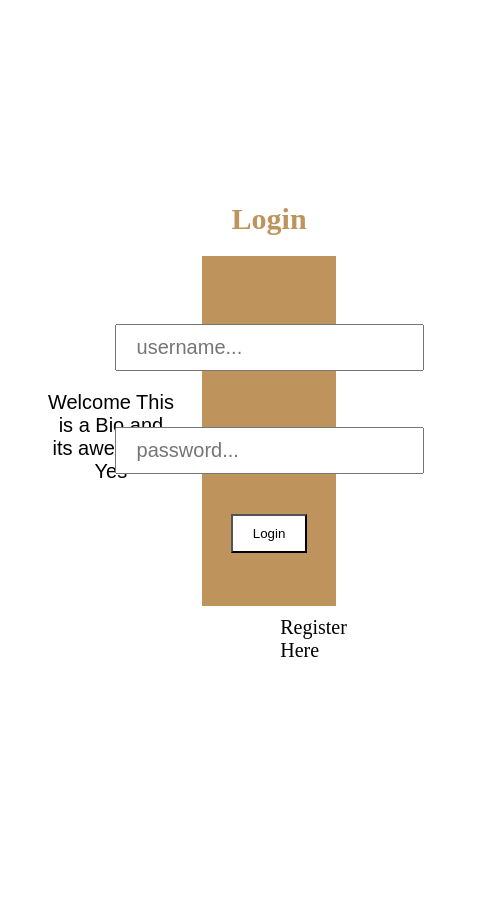
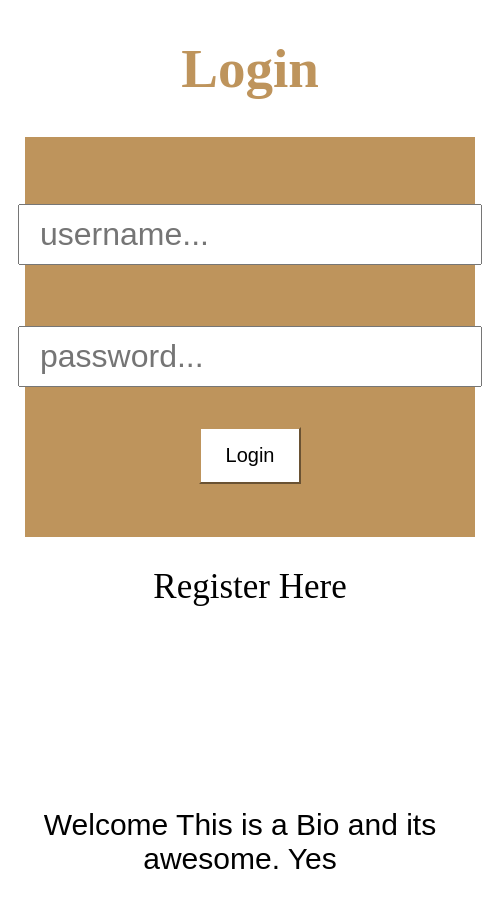
Before and after one commit to rhyusarmiento/rs-capstone-frontend, a React (Create React App) app: page / in a window 390 px wide. Shown: the top 908 px of the page, 500 px wide, since content can reach past the window. Before the commit the page ends 844 px from the top, so only its background shows below. Built offline with nearby package versions, Linux system fonts and the light colour scheme; no server answers.

Commit message:
ADD mobile friendly css

```diff
--- a/src/style/login.scss
+++ b/src/style/login.scss
@@ -1,15 +1,32 @@
 .landing-wrapper {
+    height: 100vh;
+    width: 100vw;
     display: grid;
-    // margin-top: 50px;
-    grid-template-columns: auto 38% 38% auto;
+    @media (max-width: 1000px) {
+        grid-template-columns: auto 500px auto;
+        grid-template-rows: auto auto;
+        row-gap: 20px;
+    }
+    @media (min-width: 1000px) {
+        grid-template-columns: auto 500px 500px auto;
         grid-template-rows: 1fr;
+    }
 
     .landing-bio {
-        grid-column-start: 2;
+        @media (max-width: 1000px) {
+            height: 400px;
+            grid-row: 2;
+        }
+        grid-column: 2;
         @include super-center;
 
         .bio {
+            @media (max-width: 1000px) {
+                font-size: 3rem;
+            }
+            @media (min-width: 1000px) {
                 font-size: 2rem;
+            }
             font-family: sans-serif;
             text-align: center;
             margin-right: 20px;
@@ -18,19 +35,35 @@
     }
 
     .login-wrapper {
-        grid-column-start: 3;
-        height: 100vh;
+        @media (max-width: 1000px) {
+            grid-column: 2;
+            grid-row: 1;
+        }
+        @media (min-width: 1000px) {
+            grid-column: 3;
+        }
+
         @include super-center;
         flex-direction: column;
 
         h1 {
+            @media (max-width: 1000px) {
+                font-size: 5.5rem;
+            }
+            @media (min-width: 1000px) {
                 font-size: 3rem;
+            }
             color: $navgreen;
         }
 
         .form-wrapper {
+            @media (max-width: 1000px) {
+                height: 400px;
+            }
+            @media (min-width: 1000px) {
+                height: 350px;
+            }
             width: 90%;
-            height: 350px;
             background-color: $navgreen;
             @include super-center;
 
@@ -42,27 +75,41 @@
                 flex-direction: column;
 
                 .input-wrapper {
+                    @media (max-width: 1000px) {
+                        height: 200px;
+                    }
+                    @media (min-width: 1000px) {
+                        height: 150px;
+                    }
                     width: 100%;
-                    height: 150px;
                     display: flex;
                     flex-direction: column;
                     justify-content: space-between;
                     align-items: center;
 
                     input {
+                        @media (max-width: 1000px) {
+                            padding: 10px 20px;
+                            font-size: 3.2rem;
+                        }
+                        @media (min-width: 1000px) {
                             padding: 10px 20px;
                             font-size: 2rem;
-
-                        :focus {
-                            outline: none;
                         }
                     }
                 }
 
                 button {
+                    @media (max-width: 1000px) {
+                        margin-top: 40px;
+                        padding: 15px 25px;
+                        font-size: 2rem;
+                    }
+                    @media (min-width: 1000px) {
                         margin-top: 40px;
                         padding: 10px 20px;
-                    background-color: white;
+                    }
+                    @include main-button;
 
                     :focus {
                         outline: none;
@@ -72,11 +119,17 @@
         }
 
         a {
+            @media (max-width: 1000px) {
+                font-size: 3.5rem;
+                margin-top: 30px;
+            }
+            @media (min-width: 1000px) {
+                font-size: 2rem;
+                margin-left: 60%;
                 margin-top: 10px;
-            margin-left: 60%;
+            }
             text-decoration: none;
             color: black;
-            font-size: 2rem;
         }
     }
 }
```
Lines whose indentation alone changed are shown as unchanged.
